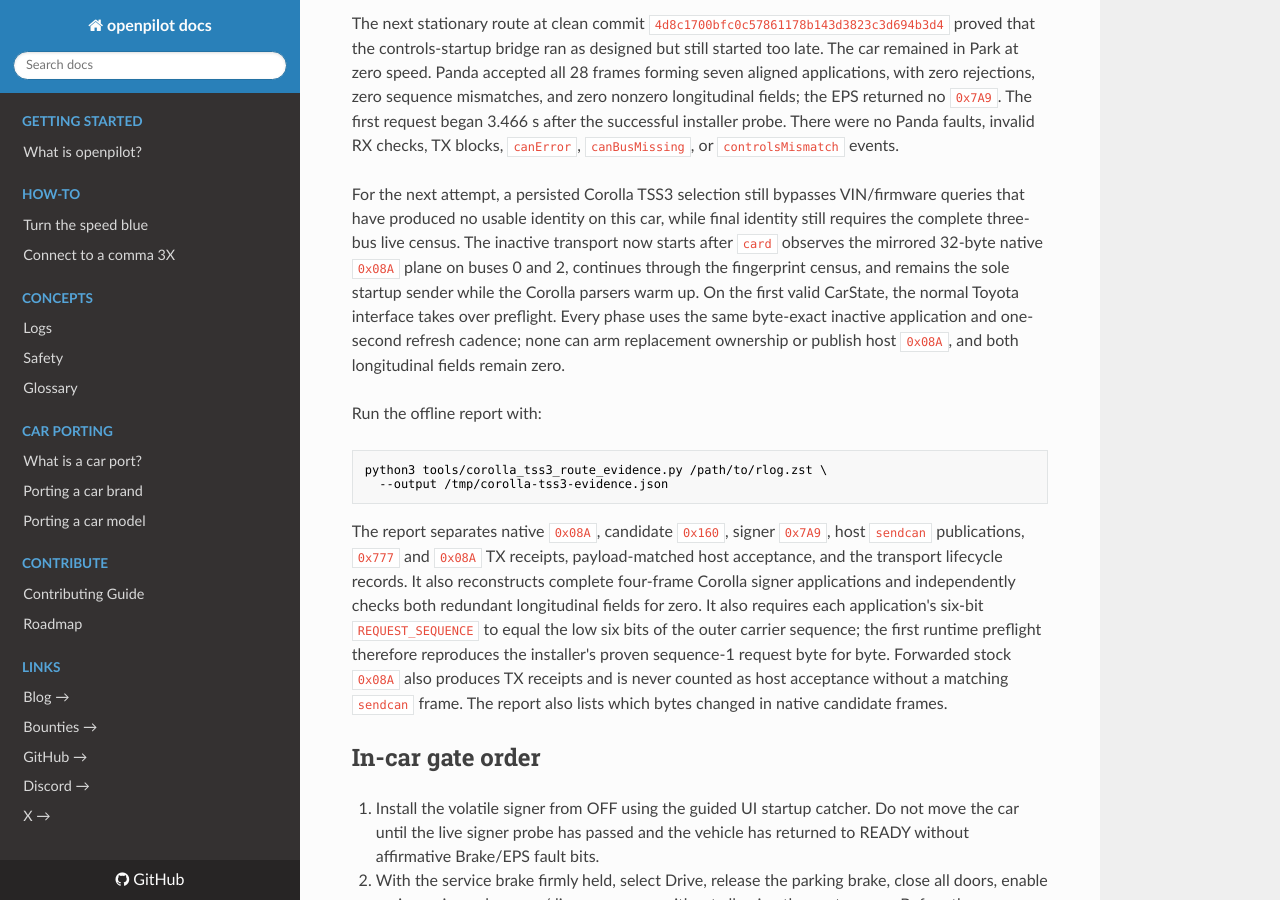
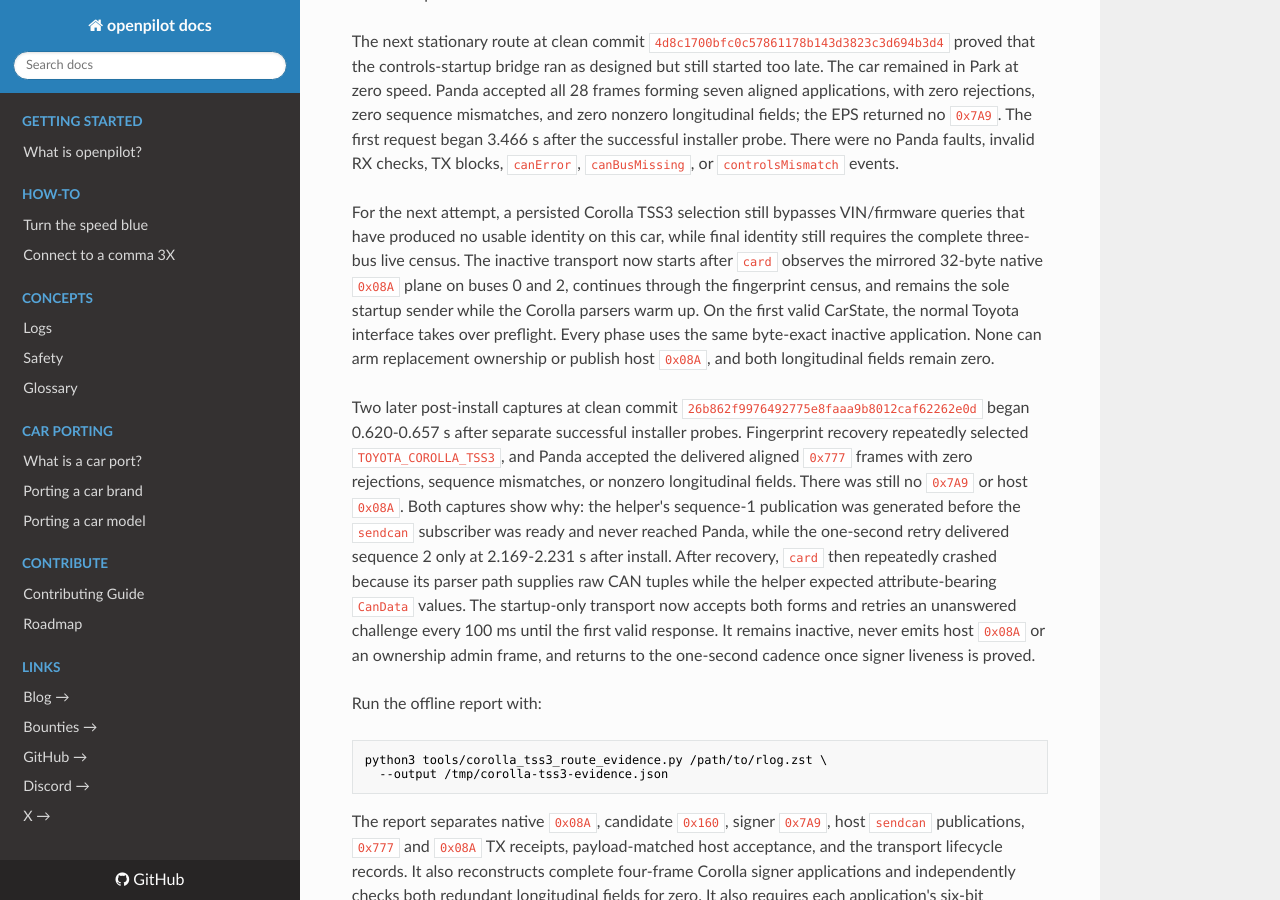
Before and after one commit to spanconstant5/2025corolla-starpilot, an MkDocs documentation site: the page built from docs/COROLLA_2025_TSS3_VALIDATION.md, in a window 1280 px wide and 900 px high, scrolled down 1619 px. Built offline with MkDocs 1.6.1, drawn with Linux system fonts in a browser that asks for light colours; nearby versions of some CDN libraries; some of the changed text lies outside the part shown.

Commit message:
toyota: harden TSS3 startup signer handoff

```diff
--- a/docs/COROLLA_2025_TSS3_VALIDATION.md
+++ b/docs/COROLLA_2025_TSS3_VALIDATION.md
@@ -12,7 +12,7 @@
 | RAM signer install | Proven | Exact F181 and payload SHA; live `0x777` to `0x7A9` probe passed in 9.72 ms. |
 | Bench peer health | Inconclusive | Brake `0x102D` fault bits were clear. Corolla returned an 8-byte `0x102F`; Kai's current Camry decoder requires 10 bytes. This is not a confirmed fault and is not a health pass. |
 | Signed inactive `0x08A` | Offline/probe proven | Exact 28-byte inactive application and valid trailer are proven. Panda acceptance and sustained publication must be confirmed from an in-car route. |
-| Runtime signer preflight | Fingerprint handoff implemented, route validation pending | Commit `4d8c1700bf` reduced the first accepted runtime request from 10.296 s to 3.466 s after install, but that was still too late and produced no `0x7A9`. The same inactive transport now starts as soon as the live mirrored TSS3 plane is visible and spans fingerprint census plus parser warmup. |
+| Runtime signer preflight | Startup handoff corrected, route validation pending | Post-install routes at `26b862f997` proved the helper starts about 0.65 s after install, but its first publication was lost before the send subscriber connected and its post-fingerprint tuple input crashed `card`. The helper now accepts both CAN representations and retries an unproved startup challenge after 100 ms. Normal proven-signer refresh remains one second. |
 | Vehicle receive topology | Route-replay proven | The full-rate Corolla stream is on Panda bus 2. CarState and Panda safety consume it there; the incomplete forwarded bus-0 TX-record stream is not used as a receive source. |
 | Fingerprint recovery | Three-bus route proven | When FPv1 is ambiguous, recovery requires explicit Corolla identity authority (stored selection or prior exact EPS signer probe), at least 120 DLC-exact Corolla census matches on each mirrored vehicle plane (buses 0 and 2), no conflicting census DLC, and the complete retained CAN-FD ADAS census on bus 1. Topology alone cannot identify the car. |
 | Lateral control | Implemented, road validation pending | Angle command uses the signed `0x08A`; 55-degree wheel-angle bound and measured-angle inactive check are enforced. |
@@ -80,10 +80,24 @@
 transport now starts after `card` observes the mirrored 32-byte native `0x08A`
 plane on buses 0 and 2, continues through the fingerprint census, and remains
 the sole startup sender while the Corolla parsers warm up. On the first valid
-CarState, the normal Toyota interface takes over preflight. Every phase uses the same
-byte-exact inactive application and one-second refresh cadence; none can arm
-replacement ownership or publish host `0x08A`, and both longitudinal fields
-remain zero.
+CarState, the normal Toyota interface takes over preflight. Every phase uses the
+same byte-exact inactive application. None can arm replacement ownership or
+publish host `0x08A`, and both longitudinal fields remain zero.
+
+Two later post-install captures at clean commit
+`26b862f9976492775e8faaa9b8012caf62262e0d` began 0.620-0.657 s after separate
+successful installer probes. Fingerprint recovery repeatedly selected
+`TOYOTA_COROLLA_TSS3`, and Panda accepted the delivered aligned `0x777` frames
+with zero rejections, sequence mismatches, or nonzero longitudinal fields.
+There was still no `0x7A9` or host `0x08A`. Both captures show why: the helper's
+sequence-1 publication was generated before the `sendcan` subscriber was ready
+and never reached Panda, while the one-second retry delivered sequence 2 only
+at 2.169-2.231 s after install. After recovery, `card` then repeatedly crashed
+because its parser path supplies raw CAN tuples while the helper expected
+attribute-bearing `CanData` values. The startup-only transport now accepts both
+forms and retries an unanswered challenge every 100 ms until the first valid
+response. It remains inactive, never emits host `0x08A` or an ownership admin
+frame, and returns to the one-second cadence once signer liveness is proved.
 
 Run the offline report with:
 
```
Also changed, not shown: 4 other files.
